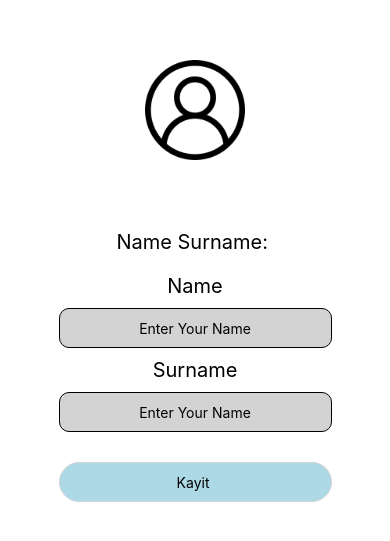
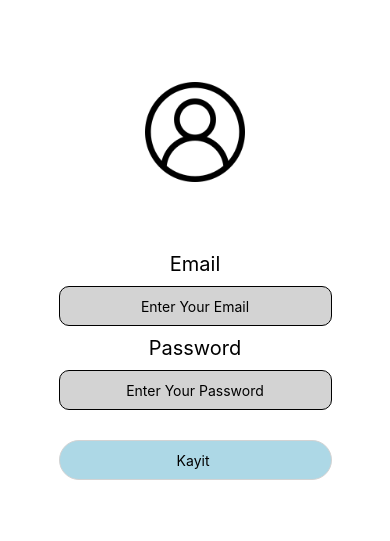
Before and after one commit to numansenlik/React-Native-Practic, a React Native app: screen / in a window 390 px wide. Shown: the part 141-682 px from the top of the page. Built offline with nearby package versions, Linux system fonts and the light colour scheme.

Commit message:
created loading component

```diff
--- a/App.js
+++ b/App.js
@@ -9,6 +9,7 @@ import {
   TextInput,
   View,
 } from "react-native";
+import Loading from "./src/components/Loading";
 // Text yazı yazmamızı sağlayan comp
 // view container olarak kullanılıyor
 // React fragment yerine view kullanılıyor
@@ -16,31 +17,33 @@ import {
 export default function App() {
   const [name, setName] = useState("");
   const [surname, setSurname] = useState("");
-  const [fullName, setFullName] = useState("");
+  const [isLoading, setIsLoading] = useState(false);
   return (
     <View style={styles.container}>
       <Image
         style={styles.logoImage}
         source={require("./assets/images/login.png")}
       />
-      <Text style={styles.textStyle}>Name Surname: {fullName}</Text>
-      <Text style={styles.textStyle}>Name</Text>
+      <Text style={styles.textStyle}>Email</Text>
       <TextInput
-        placeholder="Enter Your Name"
+        placeholder="Enter Your Email"
         value={name}
         onChangeText={setName}
         style={styles.textInput}
+        inputMode="email"
       />
-      <Text style={styles.textStyle}>Surname</Text>
+      <Text style={styles.textStyle}>Password</Text>
       <TextInput
-        placeholder="Enter Your Name"
+        secureTextEntry={true}
+        placeholder="Enter Your Password"
         value={surname}
         onChangeText={setSurname}
         style={styles.textInput}
       />
       <Pressable
         onPress={() => {
-          setFullName(name + " " + surname);
+          setIsLoading(true);
+          setTimeout(() => setIsLoading(false), 2000);
         }}
         style={({ pressed }) => [
           {
@@ -51,6 +54,7 @@ export default function App() {
       >
         <Text>Kayit </Text>
       </Pressable>
+      {isLoading && <Loading />}
       <StatusBar style="auto" />
       {/* <View style={styles.subContainer}>
         <Text style={styles.textStyle}>Test Text</Text>
--- a/src/components/Loading.js
+++ b/src/components/Loading.js
@@ -1,10 +1,25 @@
-import { StyleSheet, Text, View } from "react-native";
+import { ActivityIndicator, StyleSheet, Text, View } from "react-native";
 const Loading = () => {
   return (
-    <View>
-      <Text>Loading..</Text>
+    <View style={styles.loadingContainer}>
+      <ActivityIndicator size="large" />
+      <Text style={styles.textStyle}>Loading..</Text>
     </View>
   );
 };
 export default Loading;
-const styles = StyleSheet.create({});
+const styles = StyleSheet.create({
+  textStyle: {
+    fontSize: 30,
+    color: "lightgray",
+    marginTop: 20,
+  },
+  loadingContainer: {
+    position: "absolute",
+    width: "100%",
+    height: "100%",
+    backgroundColor: "tomato",
+    alignItems: "center",
+    justifyContent: "center",
+  },
+});
```
